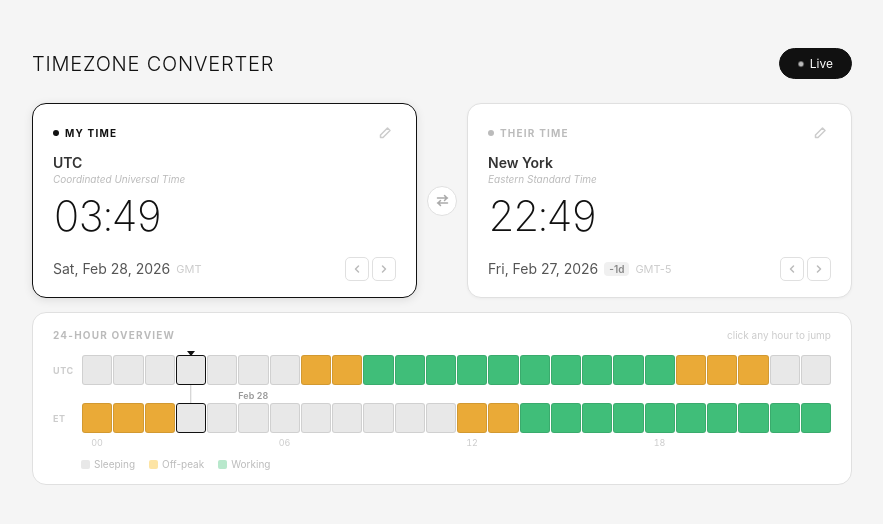
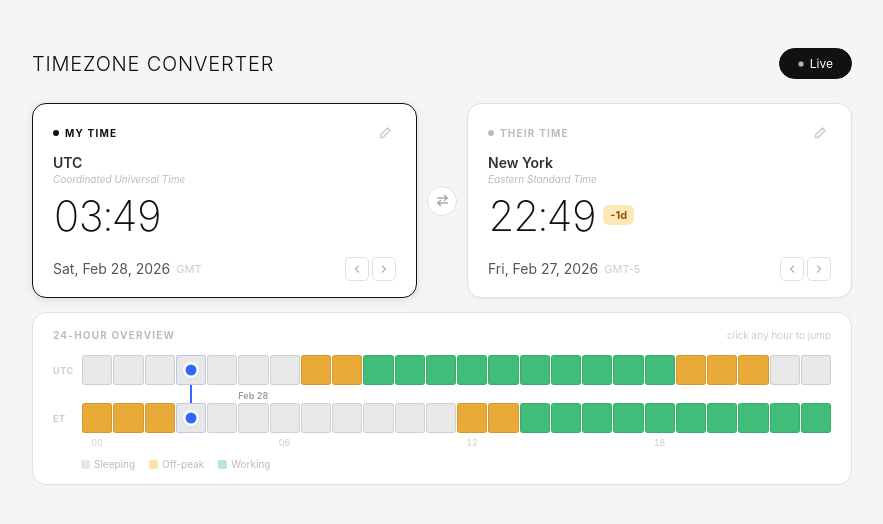
Before and after one commit to PrimeAcesLimousine/timezone-converter, a plain HTML site: page index.html in a window 1280 px wide. Shown: the whole page, without its empty margins (198-1081 px from the left). Drawn offline with Linux system fonts and the light colour scheme.

Commit message:
Improve timeline indicator: dots in cells, line in connector gap, day diff badge
Co-Authored-By: Claude Sonnet 4.6 <noreply@anthropic.com>

```diff
--- a/index.html
+++ b/index.html
@@ -116,7 +116,7 @@
     }
 
     /* ── Time display / edit ── */
-    .time-wrap { margin-bottom: 10px; position: relative; }
+    .time-wrap { margin-bottom: 10px; position: relative; display: flex; align-items: center; gap: 8px; }
 
     .time-display {
       font-size: 42px;
@@ -194,14 +194,20 @@
 
     /* Day-difference badge: e.g. "+1d" or "−1d" */
     .day-diff {
-      font-size: 10px;
-      font-weight: 600;
-      color: #888;
-      background: #f0f0f0;
-      border-radius: 4px;
-      padding: 1px 5px;
+      font-size: 11px;
+      font-weight: 700;
+      color: #92580a;
+      background: #fde9b8;
+      border-radius: 6px;
+      padding: 3px 7px;
       flex-shrink: 0;
       white-space: nowrap;
+      align-self: center;
+      margin-bottom: 4px;
+    }
+    .day-diff.ahead {
+      color: #1a5fa8;
+      background: #d0e6ff;
     }
 
     .offset-text {
@@ -372,20 +378,23 @@
     .tl-work     { background: #40be79; }
 
     /* Selected column */
-    .tl-cell.tl-sel { border-color: #111; }
-    /* Top row selected: show a small notch above */
+    /* Selected cell — no border change, dot handles indicator */
+    .tl-cell.tl-sel { border-color: rgba(51,102,255,0.25); }
+
+    /* Dot centred in MY row selected cell */
     .tl-my-row .tl-cell.tl-sel::after {
       content: '';
       position: absolute;
-      top: -5px;
-      left: 50%;
-      transform: translateX(-50%);
-      border-left: 4px solid transparent;
-      border-right: 4px solid transparent;
-      border-top: 5px solid #111;
+      left: 50%; top: 50%;
+      transform: translate(-50%, -50%);
+      width: 11px; height: 11px;
+      border-radius: 50%;
+      background: #3366ff;
+      box-shadow: 0 0 0 2.5px #fff, 0 1px 4px rgba(51,102,255,0.4);
+      z-index: 2;
     }
 
-    /* Connector row between MY and THEIR rows */
+    /* Connector row — line only spans the gap between rows */
     .tl-conn-cell {
       height: 18px;
       background: transparent;
@@ -395,12 +404,24 @@
     .tl-conn-cell.tl-conn-sel::before {
       content: '';
       position: absolute;
-      left: 50%;
-      top: 0;
-      bottom: 0;
-      width: 1.5px;
-      background: rgba(17, 17, 17, 0.22);
+      left: 50%; top: 0; bottom: 0;
+      width: 2px;
+      background: #3366ff;
       transform: translateX(-50%);
+      z-index: 2;
+    }
+
+    /* Dot centred in THEIR row selected cell */
+    .tl-their-row .tl-cell.tl-sel::after {
+      content: '';
+      position: absolute;
+      left: 50%; top: 50%;
+      transform: translate(-50%, -50%);
+      width: 11px; height: 11px;
+      border-radius: 50%;
+      background: #3366ff;
+      box-shadow: 0 0 0 2.5px #fff, 0 1px 4px rgba(51,102,255,0.4);
+      z-index: 2;
     }
 
     /* Date-change pip above THEIR row cells */
@@ -601,12 +622,12 @@
     <div class="time-wrap">
       <span  class="time-display" id="theirDisp"  onclick="startTimeEdit('their')">00:00</span>
       <input class="time-edit"    id="theirEdit"  type="time" />
+      <span  class="day-diff"     id="theirDiff"  style="display:none"></span>
     </div>
     <div class="card-foot">
       <div class="date-group">
         <span  class="date-text" id="theirDate"     onclick="startDateEdit('their')">—</span>
         <input class="date-edit" id="theirDateEdit" type="date" />
-        <span  class="day-diff"  id="theirDiff"     style="display:none"></span>
         <span  class="offset-text" id="theirOff">—</span>
       </div>
       <div class="date-nav">
@@ -821,10 +842,11 @@ function render() {
   const diff     = (theirDay - myDay) / 86400000;
   const badge    = document.getElementById('theirDiff');
   if (diff !== 0) {
-    badge.textContent    = diff > 0 ? `+${diff}d` : `${diff}d`;
-    badge.style.display  = 'inline-block';
+    badge.textContent = diff > 0 ? `+${diff}d` : `${diff}d`;
+    badge.style.display = 'inline-block';
+    badge.classList.toggle('ahead', diff > 0);
   } else {
-    badge.style.display  = 'none';
+    badge.style.display = 'none';
   }
 }
 
```
